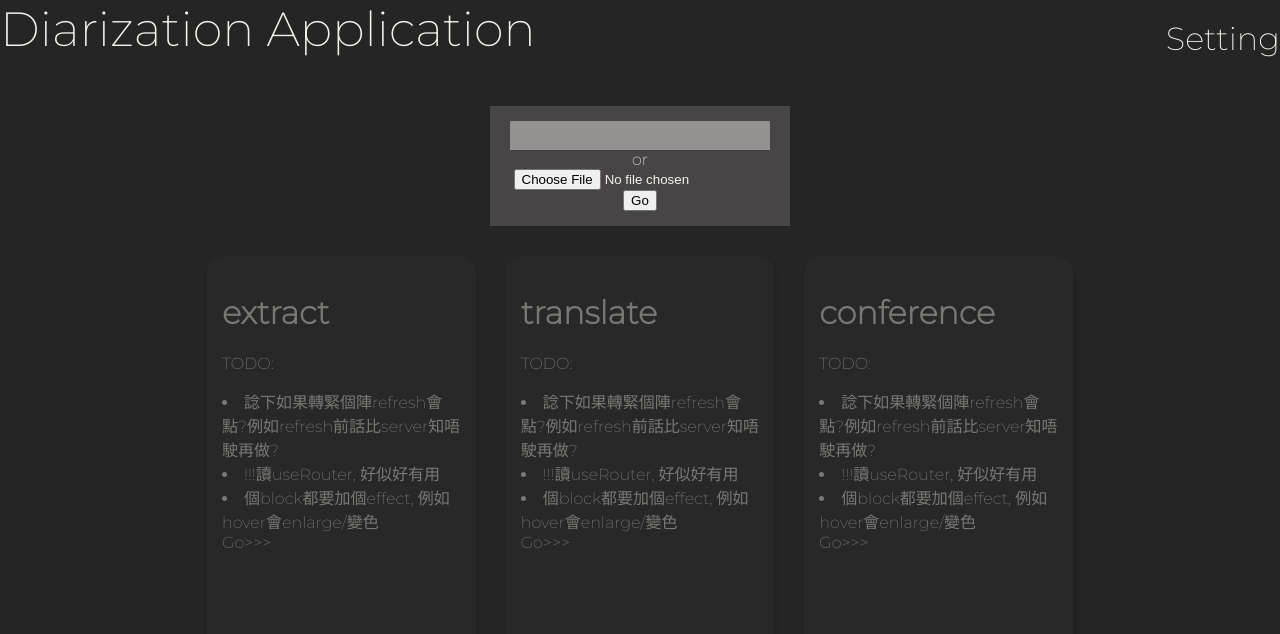
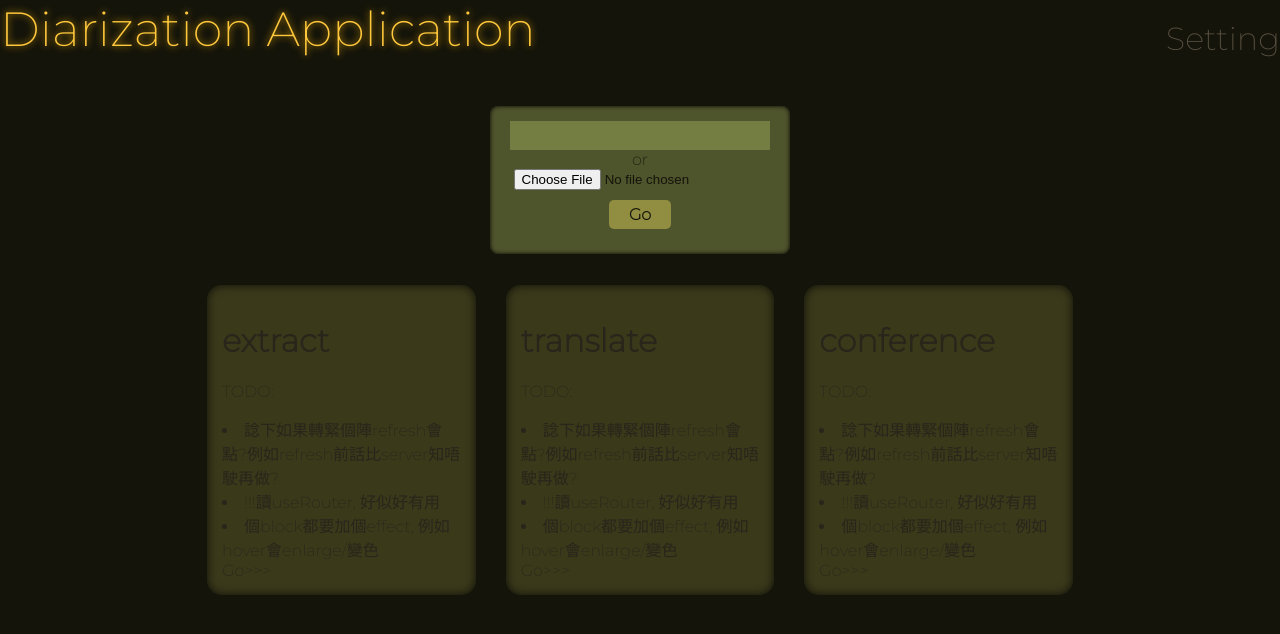
Before and after one commit to iamdickyjai/next-diar, a Next.js app: page / in a window 1280 px wide. Shown: the top 634 px of the page. Built offline with nearby package versions, Linux system fonts and the light colour scheme.

Commit message:
Add more CSS

```diff
--- a/components/navbar.js
+++ b/components/navbar.js
@@ -3,7 +3,7 @@ import styles from '../styles/Navbar.module.css'
 export default function Navbar() {
   return (
     <div className={styles.container}>
-      <div>Diarization Application</div>
+      <div className={styles.title}>Diarization Application</div>
       <div onClick={testing} className={styles.settingBtn}>Setting</div>
     </div>
   )
--- a/package.json
+++ b/package.json
@@ -11,6 +11,7 @@
   "dependencies": {
     "child_process": "^1.0.2",
     "classnames": "^2.3.1",
+    "downloadjs": "^1.4.7",
     "next": "12.0.10",
     "react": "17.0.2",
     "react-dom": "17.0.2",
--- a/pages/index.js
+++ b/pages/index.js
@@ -1,6 +1,7 @@
 import React from 'react';
 import cn from 'classnames';
 import toast, { Toaster } from 'react-hot-toast';
+import download from 'downloadjs';
 
 import styles from '../styles/Home.module.css';
 
@@ -56,9 +57,9 @@ export default function Home() {
       <FileSelection setResult={setResult} setAllow={setAllow} disabled={isAllow} />
       <AppSelection setSelect={setSelect} disabled={!isAllow} />
       {isDone &&
-        <>
+        <div className={styles.popupBtn}>
           <button onClick={submit}>GO</button><button onClick={reset}>Reset</button>
-        </>}
+        </div>}
     </div>
   )
 }
@@ -106,42 +107,37 @@ function FileSelection(props) {
   // Success: Arrays of timestamp
   // Failed: Corresponding status code
   const fetchTimeStamp = async () => {
-    let request;
-    let content;
-    let config;
-
     // Disable pointer event
     setAllow(true);
 
-    // Prepare setting for fetch according to decision user made
-    if (isFile) {
-      request = `${process.env.url}/`;
+    try {
+      let audio;
 
-      const path = fileRef.current.files;
+      if (isFile) {
+        const path = fileRef.current.files;
+        audio = path[0];
+      } else {
+        const res = await fetch(`${process.env.url}/download`, {
+          method: 'POST',
+          body: JSON.stringify({ "url": link }),
+          headers: {
+            'Access-Control-Allow-Origin': '*',
+            'Content-Type': 'application/json'
+          }
+        })
+
+        audio = await res.blob();
+      }
 
       const formData = new FormData();
-      formData.append("file", path[0]);
-      content = formData;
+      formData.append("file", audio);
 
-      config = {
-        'Access-Control-Allow-Origin': '*',
-      }
-    } else {
-      request = `${process.env.url}/youtube`;
-      content = JSON.stringify({ "url": link });
-
-      config = {
-        'Access-Control-Allow-Origin': '*',
-        'Content-Type': 'application/json'
-      }
-    }
-
-    // SEND POST REQUEST HERE
-    try {
-      const response = await fetch(request, {
+      const response = await fetch(process.env.url, {
         method: "POST",
-        body: content,
-        headers: config,
+        body: formData,
+        headers: {
+          'Access-Control-Allow-Origin': '*',
+        },
       })
 
       // Wait for response
@@ -176,7 +172,7 @@ function FileSelection(props) {
     <div className={cn(styles.inputContainer, { [styles.disabled]: disabled })}>
       <input type="text" className={styles.inputUrl} value={link} onChange={chooseLink} />
       <span>or</span>
-      <input type="file" onChange={chooseUpload} ref={fileRef} />
+      <input type="file" accept='audio/*' onChange={chooseUpload} ref={fileRef} />
       <button onClick={submit}>Go</button>
     </div>
   )
--- a/styles/Home.module.css
+++ b/styles/Home.module.css
@@ -12,9 +12,12 @@
   min-width: 300px;
   max-width: 50%;
   padding: 15px 20px;
-  background-color: rgb(71, 69, 69);
+  background-color: #4e542c;
   margin-top: 3rem;
   margin-bottom: 1rem;
+  color: #14140a;
+  border-radius: 8px;
+  box-shadow: inset 0px 0px 4px #000000;
 
   -webkit-touch-callout: none; /* iOS Safari */
   -webkit-user-select: none; /* Safari */
@@ -29,7 +32,7 @@
   border: none;
   padding: 5px 10px;
   font-family: 'Montserrat', sans-serif;
-  background-color: rgb(148, 145, 145);
+  background-color: #cbda744d;
   font-size: 16px;
   color: white;
 }
@@ -45,10 +48,10 @@
 .block {
   flex-grow: 1;
   flex-basis: 0;
-  min-height: 400px;
+  min-height: 200px;
   border-radius: 15px;
-  box-shadow: 2px 5px 5px rgb(27, 27, 27);
-  background-color: rgb(46, 46, 46);
+  background-color: #918e41;
+  box-shadow: inset 0px 0px 10px #000000;
   padding: 15px;
   margin:  15px;
 
@@ -61,12 +64,25 @@
   supported by Chrome, Edge, Opera and Firefox */
 }
 
+.popupBtn {
+  animation-name: popup;
+  animation-duration: 2s;
+  animation-fill-mode: forwards;
+  animation-timing-function: ease;
+  position: relative;
+}
+
+@keyframes popup {
+  from {opacity: 0;}
+  to {opacity: 1;}
+}
+
 .selected {
-  background-color: rgb(231, 186, 37);
-  box-shadow: 2px 5px 5px rgb(48, 46, 41);
+  background-color: #ffc83d;
+  box-shadow: 0px 0px 25px #ebaa05;
 }
 
 .disabled {
   pointer-events: none;
-  opacity: 40%;
+  opacity: 30%;
 }
--- a/styles/Navbar.module.css
+++ b/styles/Navbar.module.css
@@ -4,6 +4,11 @@
   font-size: 3rem;
   justify-content: space-between;
   align-items: flex-end;
+}
+
+.title{
+  color: #ffc83d;
+  text-shadow: 0px 0px 7px #ebaa05;
 }
 
 .settingBtn{
--- a/styles/globals.css
+++ b/styles/globals.css
@@ -1,11 +1,11 @@
-@import url('https://fonts.googleapis.com/css2?family=Montserrat:ital,wght@0,200;1,100&display=swap');
+@import url('https://fonts.googleapis.com/css2?family=Montserrat:wght@200&display=swap');
 
 html,
 body {
   padding: 0;
   margin: 0;
-  background-color:#252525;
-  color: rgb(243, 242, 235);
+  background-color:#14140a;
+  color: #564d3f;
   font-family: 'Montserrat', sans-serif;
 }
 
@@ -18,3 +18,25 @@ a {
 * {
   box-sizing: border-box;
 }
+
+button {
+  font-family: 'Montserrat', sans-serif;
+  font-size: 1rem;
+  font-weight: bold;
+  border: none;
+  padding: 5px 20px;
+  margin: 10px;
+  background-color: #918e41;
+  color: #14140a;
+  border-radius: 5px;
+  transition: transform 0.05s;
+}
+
+button:hover {
+  background-color: #ffc83d;
+  box-shadow: 0px 0px 10px #ebaa05;
+}
+
+button:active {
+  transform: translateY(2px);
+}
```
Also changed, not shown: 2 other files (tests, documents, lock files or other folders).
